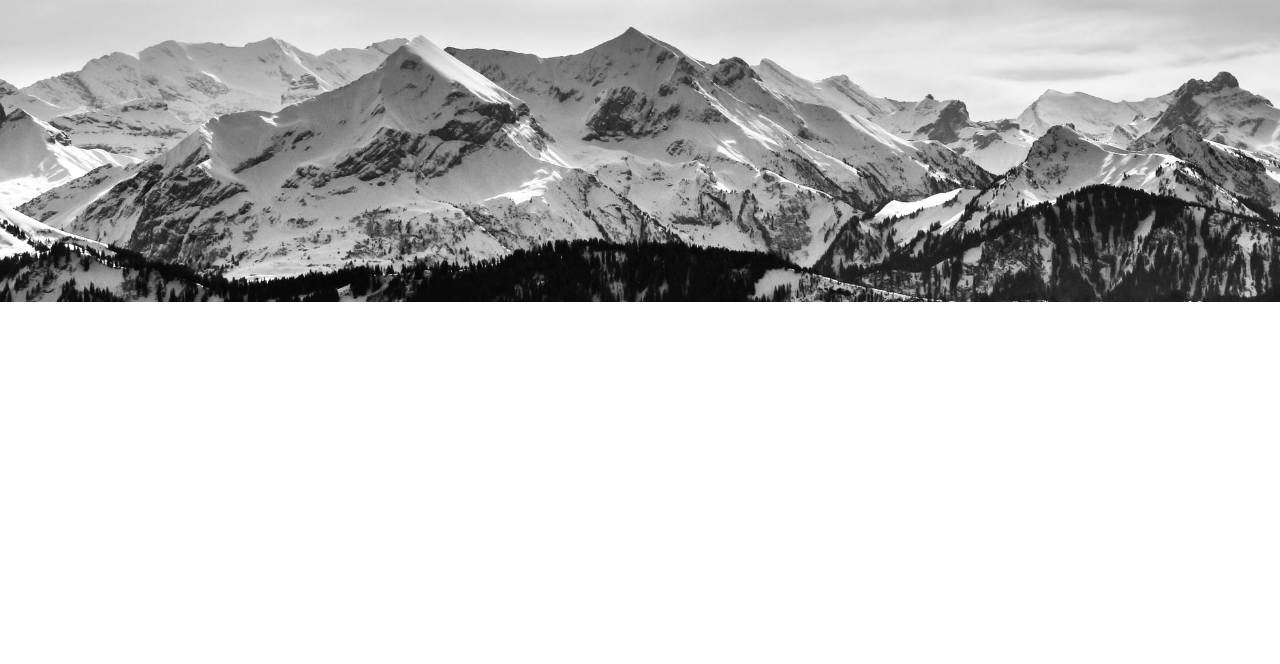
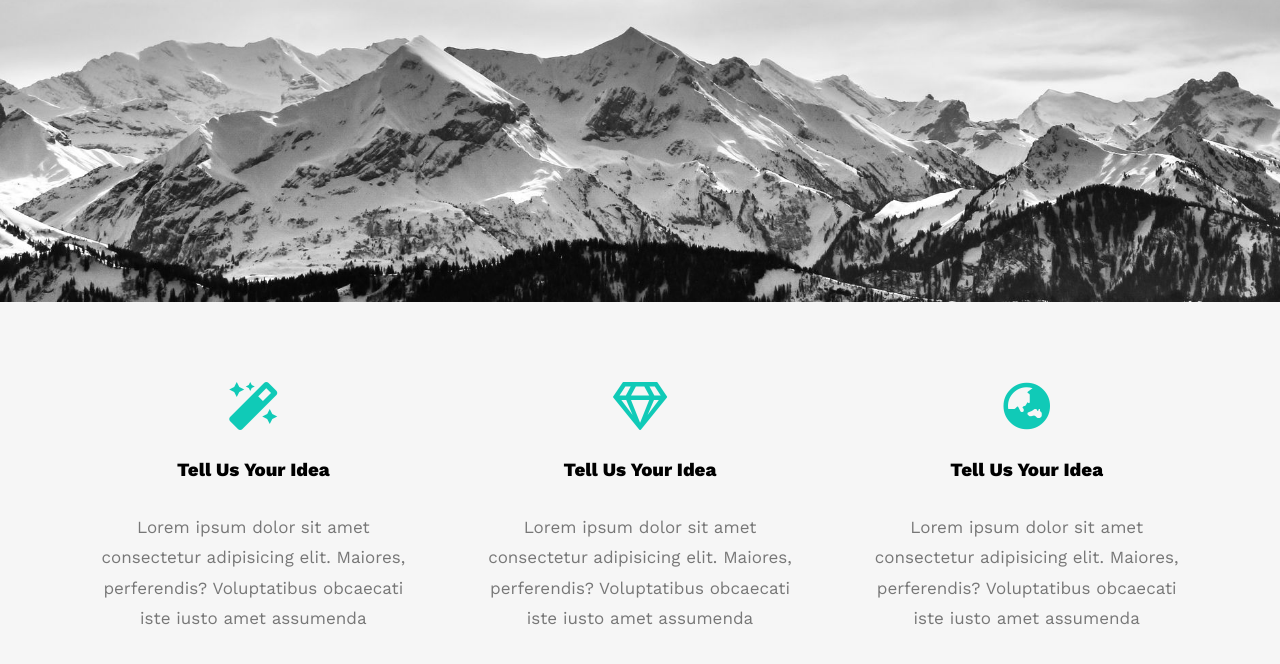
Before and after one commit to Khaled4ahen/Template-One, a plain HTML site: page index.html in a window 1280 px wide. Shown: the part 498-1162 px from the top of the page. Before the commit the page ends 800 px from the top, so only its background shows below. Drawn offline with nearby package versions, Linux system fonts and the light colour scheme.

Commit message:
Add Features Section

```diff
--- a/css/master.css
+++ b/css/master.css
@@ -1,6 +1,7 @@
 /* Start Variables */
 :root {
   --main-color: #10cab7;
+  --main-padding: 60px;
 }
 /* End Variables */
 /* Start Global Rules */
@@ -139,3 +140,31 @@ body {
   line-height: 1.8;
 }
 /* End Landing */
+/* Start Features */
+.features {
+  padding-top: var(--main-padding);
+  padding-bottom: var(--main-padding);
+  background-color: #f6f6f6
+}
+.features .container {
+  display: grid;
+  grid-template-columns: repeat(auto-fill, minmax(300px, 1fr));
+  gap: 20px;
+}
+.features .feat {
+  padding: 20px;
+  text-align: center;
+}
+.features .feat i {
+  color: var(--main-color);
+}
+.features .feat h3 {
+  font-weight: 800;
+  margin: 30px 0;
+}
+.features .feat p {
+  line-height: 1.8;
+  color: #777;
+  font-size: 17px;
+}
+/* End Features */
--- a/index.html
+++ b/index.html
@@ -44,5 +44,26 @@
       </div>
     </div>
     <!-- End Landing -->
+    <!-- Start Features -->
+    <div class="features">
+      <div class="container">
+        <div class="feat">
+          <i class="fas fa-magic fa-3x"></i>
+          <h3>Tell Us Your Idea</h3>
+          <p>Lorem ipsum dolor sit amet consectetur adipisicing elit. Maiores, perferendis? Voluptatibus obcaecati iste iusto amet assumenda</p>
+        </div>
+        <div class="feat">
+          <i class="far fa-gem fa-3x"></i>
+          <h3>Tell Us Your Idea</h3>
+          <p>Lorem ipsum dolor sit amet consectetur adipisicing elit. Maiores, perferendis? Voluptatibus obcaecati iste iusto amet assumenda</p>
+        </div>
+        <div class="feat">
+          <i class="fas fa-globe-asia fa-3x"></i>
+          <h3>Tell Us Your Idea</h3>
+          <p>Lorem ipsum dolor sit amet consectetur adipisicing elit. Maiores, perferendis? Voluptatibus obcaecati iste iusto amet assumenda</p>
+        </div>
+      </div>
+    </div>
+    <!-- End Features -->
   </body>
 </html>
```
